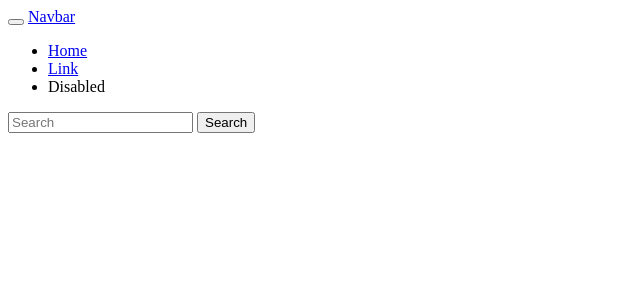
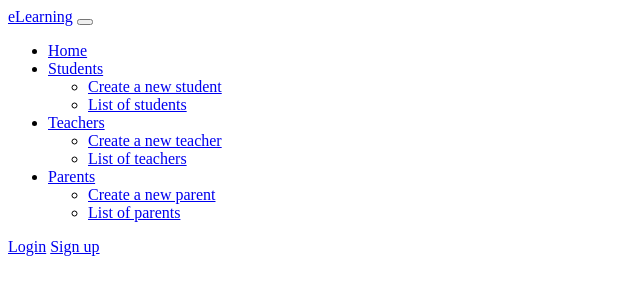
Before and after one commit to alexvucina/FinalProjectSDA, a Django app: template templates/navbar.html in a window 1280 px wide. Shown: the top 300 px of the page, without its empty margins (0-640 px from the left). Run offline with Django 3.2, Linux system fonts and the light colour scheme; the template is opened without the code that fills it, so the values that code supplies are empty.

Commit message:
new applications

```diff
--- a/FinalProjectSDA/settings.py
+++ b/FinalProjectSDA/settings.py
@@ -20,7 +20,7 @@ BASE_DIR = Path(__file__).resolve().parent.parent
 # See https://docs.djangoproject.com/en/3.2/howto/deployment/checklist/
 
 # SECURITY WARNING: keep the secret key used in production secret!
-# SECRET_KEY = 'django-insecure-7ap1k6!5oxfd5v52r89rm6+p#kli@qfin4!ap=6ggymhq)hfbl'
+SECRET_KEY = 'django-insecure-7ap1k6!5oxfd5v52r89rm6+p#kli@qfin4!ap=6ggymhq)hfbl'
 
 # SECURITY WARNING: don't run with debug turned on in production!
 DEBUG = True
@@ -37,7 +37,11 @@ INSTALLED_APPS = [
     'django.contrib.sessions',
     'django.contrib.messages',
     'django.contrib.staticfiles',
+    'home',
     'student',
+    'teacher',
+    'parent',
+    'administration',
 ]
 
 MIDDLEWARE = [
--- a/FinalProjectSDA/urls.py
+++ b/FinalProjectSDA/urls.py
@@ -18,5 +18,10 @@ from django.urls import path, include
 
 urlpatterns = [
     path('admin/', admin.site.urls),
+    path('', include('home.urls')),
     path('', include('student.urls')),
+    path('', include('teacher.urls')),
+    path('', include('parent.urls')),
+    path('', include('administration.urls')),
+
 ]
--- /dev/null
+++ b/administration/urls.py
@@ -0,0 +1,3 @@
+urlpatterns = [
+
+]
--- /dev/null
+++ b/home/urls.py
@@ -0,0 +1,7 @@
+from django.urls import path
+
+from home import views
+
+urlpatterns = [
+    path('', views.HomeTemplateView.as_view(), name='homepage')
+]
--- /dev/null
+++ b/parent/urls.py
@@ -0,0 +1,3 @@
+urlpatterns = [
+
+]
--- a/templates/navbar.html
+++ b/templates/navbar.html
@@ -1,25 +1,82 @@
 <nav class="navbar navbar-expand-lg bg-light">
     <div class="container-fluid">
-    <button class="navbar-toggler" type="button" data-bs-toggle="collapse" data-bs-target="#navbarTogglerDemo03" aria-controls="navbarTogglerDemo03" aria-expanded="false" aria-label="Toggle navigation">
+        <a class="navbar-brand" href="#">eLearning</a>
+        <button class="navbar-toggler" type="button" data-bs-toggle="collapse" data-bs-target="#navbarSupportedContent"
+                aria-controls="navbarSupportedContent" aria-expanded="false" aria-label="Toggle navigation">
             <span class="navbar-toggler-icon"></span>
         </button>
-    <a class="navbar-brand" href="#">Navbar</a>
-    <div class="collapse navbar-collapse" id="navbarTogglerDemo03">
+        <div class="collapse navbar-collapse" id="navbarSupportedContent">
             <ul class="navbar-nav me-auto mb-2 mb-lg-0">
                 <li class="nav-item">
-          <a class="nav-link active" aria-current="page" href="#">Home</a>
+                    <a class="nav-link active" aria-current="page" href="{% url 'homepage' %}">Home</a>
                 </li>
-        <li class="nav-item">
-          <a class="nav-link" href="#">Link</a>
+
+                <li class="nav-item dropdown">
+                    <a class="nav-link dropdown-toggle" href="#" role="button" data-bs-toggle="dropdown"
+                       aria-expanded="false">
+                        Students
+                    </a>
+                    <ul class="dropdown-menu">
+{#                        {% if perms.student.add_student %}#}
+                            <li><a class="dropdown-item" href="#">Create a new student</a>
                             </li>
-        <li class="nav-item">
-          <a class="nav-link disabled">Disabled</a>
+{#                        {% endif %}#}
+{#                        {% if perms.student.view_list_of_students %}#}
+                            <li><a class="dropdown-item" href="#">List of students</a>
                             </li>
+{#                        {% endif %}#}
                     </ul>
-      <form class="d-flex" role="search">
-        <input class="form-control me-2" type="search" placeholder="Search" aria-label="Search">
-        <button class="btn btn-outline-success" type="submit">Search</button>
-      </form>
+                </li>
+
+
+                <li class="nav-item dropdown">
+                    <a class="nav-link dropdown-toggle" href="#" role="button" data-bs-toggle="dropdown"
+                       aria-expanded="false">
+                        Teachers
+                    </a>
+                    <ul class="dropdown-menu">
+{#                        {% if perms.trainer.add_trainer %}#}
+                            <li><a class="dropdown-item" href="#">Create a new teacher</a>
+                            </li>
+{#                        {% endif %}#}
+{#                        {% if perms.trainer.view_list_of_trainers %}#}
+                            <li><a class="dropdown-item" href="#">List of teachers</a>
+                            </li>
+{#                        {% endif %}#}
+                    </ul>
+                </li>
+                <li class="nav-item dropdown">
+                    <a class="nav-link dropdown-toggle" href="#" role="button" data-bs-toggle="dropdown"
+                       aria-expanded="false">
+                        Parents
+                    </a>
+                    <ul class="dropdown-menu">
+{#                        {% if perms.book.add_book %}#}
+                            <li><a class="dropdown-item" href="#">Create a new parent</a></li>
+{#                        {% endif %}#}
+{#                        {% if perms.book.view_list_of_books %}#}
+                            <li><a class="dropdown-item" href="#">List of parents</a></li>
+{#                        {% endif %}#}
+                    </ul>
+                </li>
+
+            </ul>
+            {% if request.user.is_authenticated %}
+                <div class="btn-group">
+                    <button type="button" class="btn btn-outline-info dropdown-toggle" data-bs-toggle="dropdown"
+                            aria-expanded="false">
+                        My profile, {{ request.user.username }}
+                    </button>
+                    <ul class="dropdown-menu">
+                        <li><a class="dropdown-item" href="#">Change password</a></li>
+                        <li><a class="dropdown-item" href="#">Logout</a></li>
+
+                    </ul>
+                </div>
+            {% else %}
+                <a href="#" class="btn btn-success me-2">Login</a>
+                <a href="#" class="btn btn-primary">Sign up</a>
+            {% endif %}
         </div>
     </div>
 </nav>
```
Also changed, not shown: student/models.py (+5 -3 lines), templates/base.html (added, +19 -0 lines), templates/home/homepage.html (added, +12 -0 lines). Lines whose indentation alone changed are shown as unchanged.
